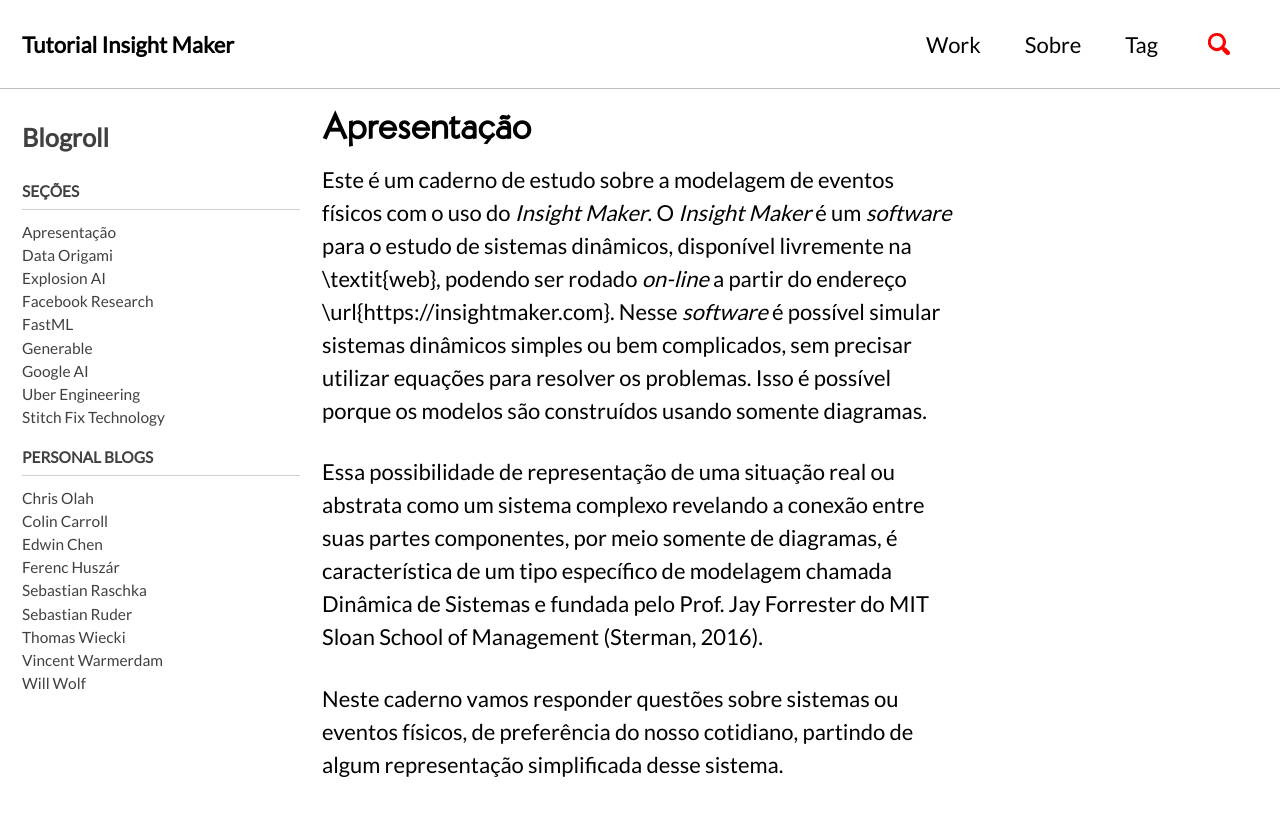
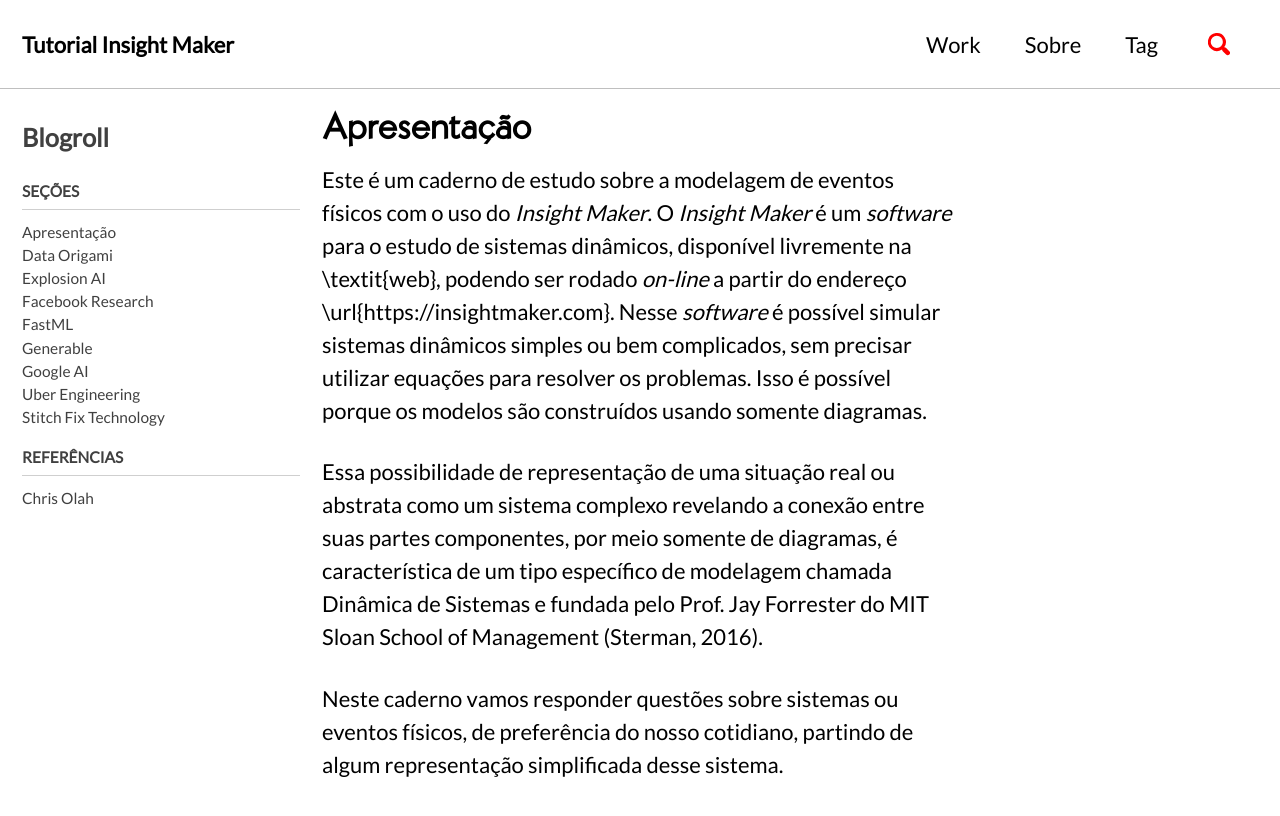
Before and after one commit to milenalauschner/MM, a Jekyll site: the page built from _pages/tag-archive.md, in a window 1280 px wide and 900 px high. Shown: the top 816 px of the window. Built offline with Jekyll 4.4.1, drawn with Linux system fonts in a browser that asks for light colours; cached includes are drawn as plain includes; nearby versions of some CDN libraries; comment, search, counter and statistics services are not loaded.

Commit message:
Update navigation.yml

```diff
--- a/_data/navigation.yml
+++ b/_data/navigation.yml
@@ -30,23 +30,7 @@
           url: https://eng.uber.com/
         - title: "Stitch Fix Technology"
           url: https://multithreaded.stitchfix.com/blog/
-    - title: "Personal Blogs"
+    - title: "Referências"
       children:
         - title: "Chris Olah"
           url: http://colah.github.io/
-        - title: "Colin Carroll"
-          url: https://colindcarroll.com/
-        - title: "Edwin Chen"
-          url: http://blog.echen.me/
-        - title: "Ferenc Huszár"
-          url: https://www.inference.vc/
-        - title: "Sebastian Raschka"
-          url: https://sebastianraschka.com/blog/index.html
-        - title: "Sebastian Ruder"
-          url: http://ruder.io/
-        - title: "Thomas Wiecki"
-          url: http://twiecki.io/
-        - title: "Vincent Warmerdam"
-          url: http://koaning.io/
-        - title: "Will Wolf"
-          url: http://willwolf.io/
```
